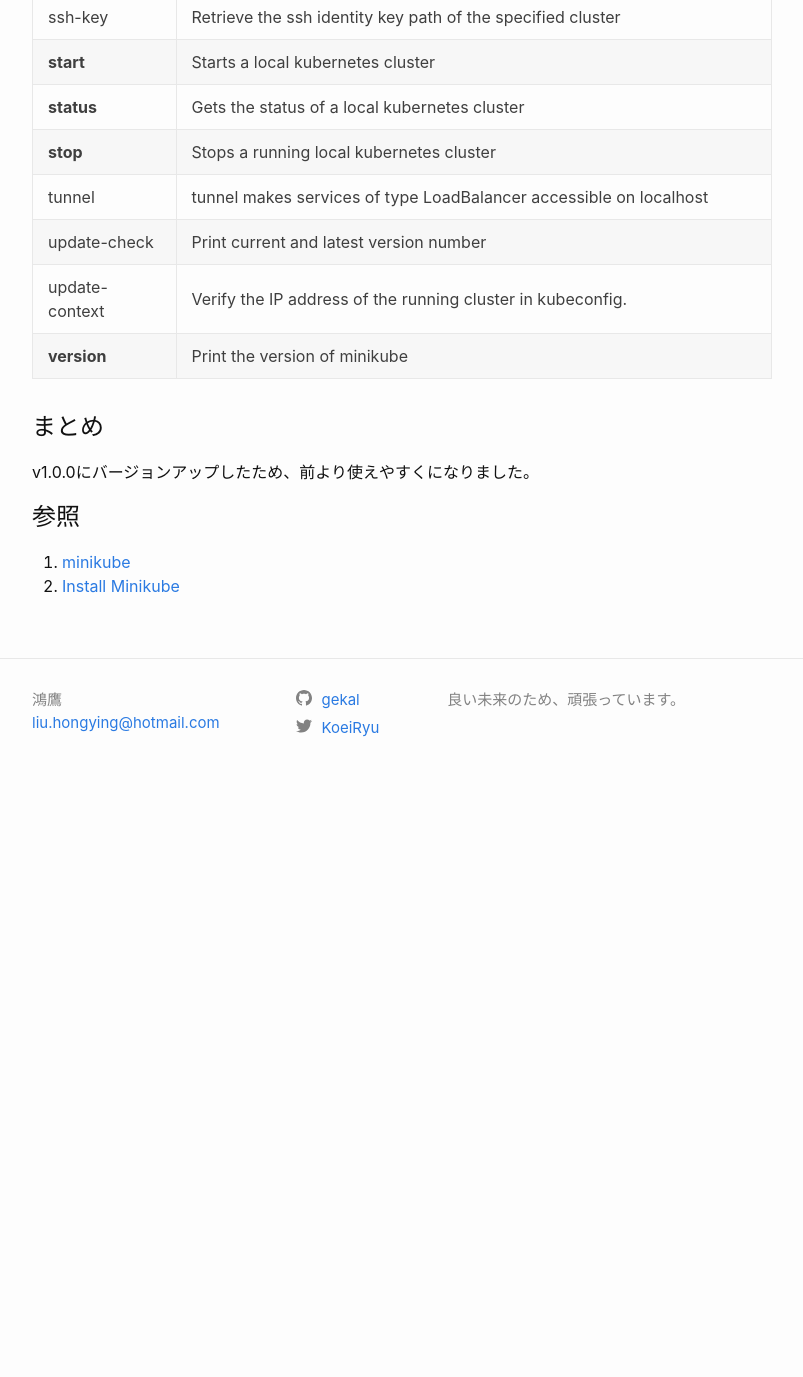
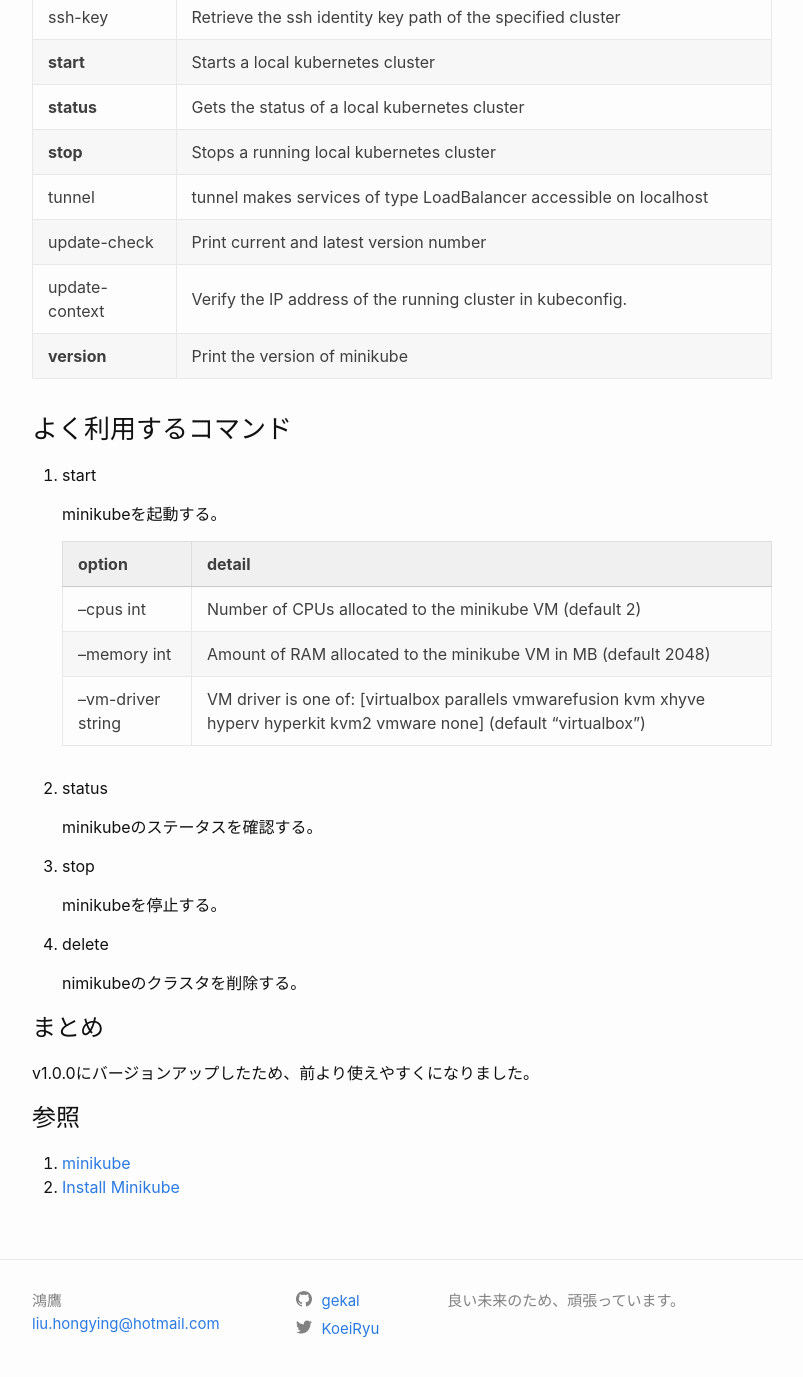
Before and after one commit to gekal/gekal.github.io, a Jekyll site: the page built from _posts/2019-04-12-minikube-over-virtualbox.markdown, in a window 1280 px wide and 1400 px high, scrolled down 4388 px. Shown: the top 1377 px of the window, without its empty margins (238-1041 px from the left). Built offline with Jekyll 4.4.1, drawn with Linux system fonts in a browser that asks for light colours; comment, search, counter and statistics services are not loaded; before the commit the page ends 5187 px from its top, so only the background shows below that.

Commit message:
コマンドの説明を追加

```diff
--- a/_posts/2019-04-12-minikube-over-virtualbox.markdown
+++ b/_posts/2019-04-12-minikube-over-virtualbox.markdown
@@ -153,6 +153,30 @@
 | update-context | Verify the IP address of the running cluster in kubeconfig.                       |
 | **version**    | Print the version of minikube                                                     |
 
+### よく利用するコマンド
+
+1. start
+
+    minikubeを起動する。
+
+    |option|detail|
+    |---|---|
+    |--cpus int|Number of CPUs allocated to the minikube VM (default 2)|
+    |--memory int|Amount of RAM allocated to the minikube VM in MB (default 2048)|
+    |--vm-driver string|VM driver is one of: [virtualbox parallels vmwarefusion kvm xhyve hyperv hyperkit kvm2 vmware none] (default "virtualbox")|
+
+2. status
+
+    minikubeのステータスを確認する。
+
+3. stop
+
+    minikubeを停止する。
+
+4. delete
+
+    nimikubeのクラスタを削除する。
+
 # まとめ
 
 v1.0.0にバージョンアップしたため、前より使えやすくになりました。
```
